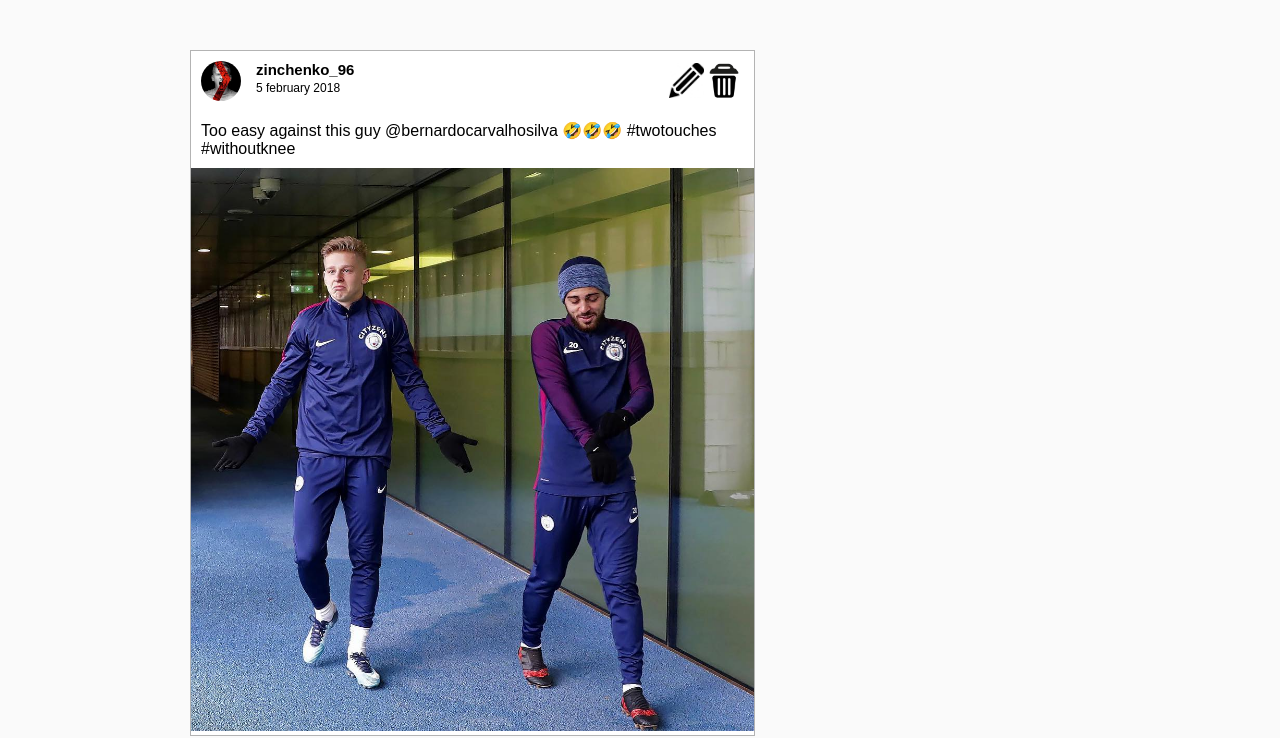
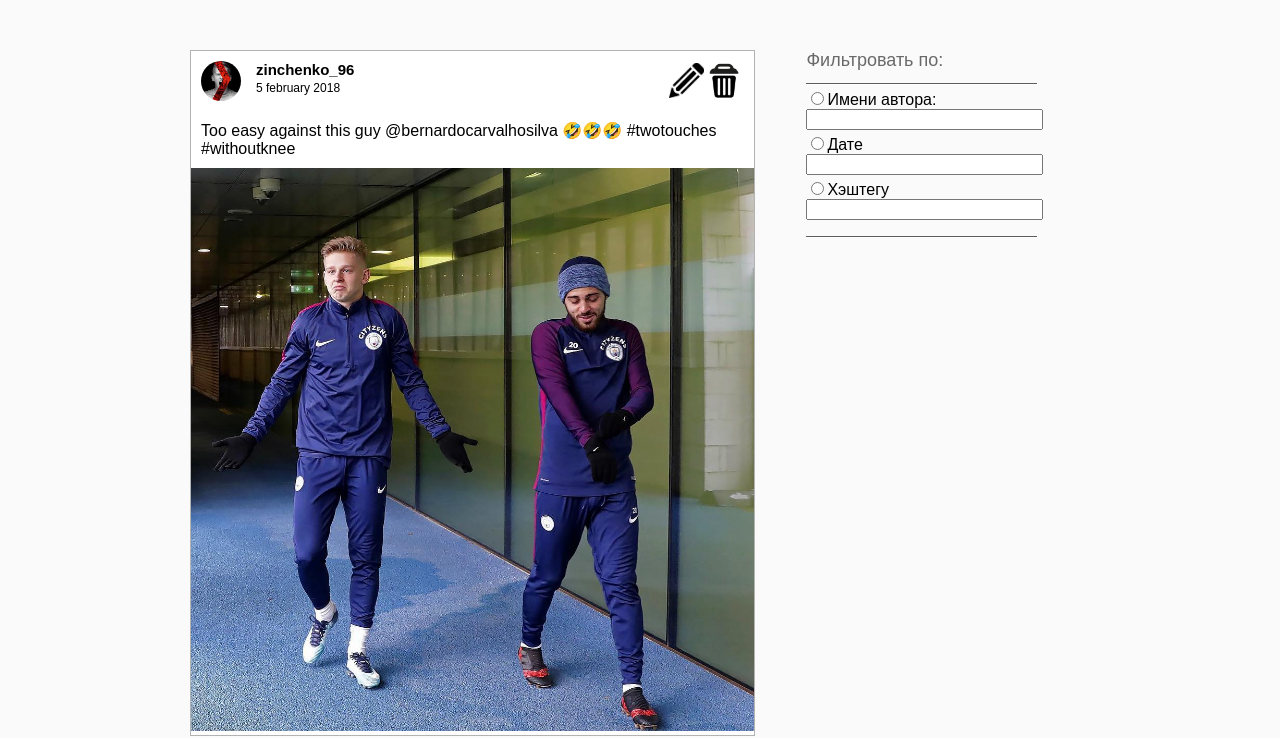
Before and after one commit to KoltunDmitry/-TrainingPractice, a plain HTML site: page Site/index.html in a window 1280 px wide. Shown: the part 70-808 px from the top of the page. Drawn offline with Linux system fonts and the light colour scheme.

Commit message:
addition filter

```diff
--- a/Site/index.html
+++ b/Site/index.html
@@ -23,9 +23,17 @@
            <hr/>
        </div>
     </header>
-
-
-    <section>
+    <div class="filtering">
+        <span class="textFilter">Фильтровать по:</span>
+        <img src="image/Line-Divider.png" alt ="" class="line-divider">
+        <input type="radio" name="nameAuthor" value="nameAuthor">Имени автора:<Br>
+        <textarea name="nameInput" cols="40" rows="1"></textarea>
+        <input type="radio" name="date" value="date">Дате<Br>
+        <textarea name="dateInput" cols="40" rows="1"></textarea>
+        <input type="radio" name="hashtag" value="hashtag">Хэштегу<Br>
+        <textarea name="hashtagInput" cols="40" rows="1"></textarea>
+        <img src="image/Line-Divider.png" alt="" class="line-divider">
+    </div>
         <div class="post">
             <div class="headPost">
                 <div class="buttonHead">
@@ -47,7 +55,6 @@
             <div class="photoPlace">
                 <img src="temp/zinchenkoPlay.jpg" alt="" class="photo">
             </div>
-
         </div>
         <div class="post">
             <div class="headPost">
@@ -77,7 +84,6 @@
         <div class="post">
 
         </div>
-    </section>
 
 
     <section>
--- a/Site/style.css
+++ b/Site/style.css
@@ -4,9 +4,9 @@ body{
     padding: 0;
     margin: 0;
 }
-header{
-}
+
 .heading{
+
     background: white;
 }
 .container{
@@ -117,3 +117,29 @@ header{
     text-align: center;
     margin-bottom: 17px;
 }
+
+.filtering{
+    float: right;
+    margin-right: 19%;
+    margin-top: 42px;
+    width: 18%;
+    height: 20%;
+
+}
+.textFilter{
+    font-size: 18px;
+    color: dimgrey;
+}
+.line-divider{
+    width: 100%;
+    height: 2px;
+}
+textarea{
+    width: 100%;
+    resize: none;
+}
+.postAndFilter{
+    width: 100%;
+    height: 830px;
+    border: 1px solid red;
+}
```
Also changed, not shown: Site/image/Line-Divider.png (added).
